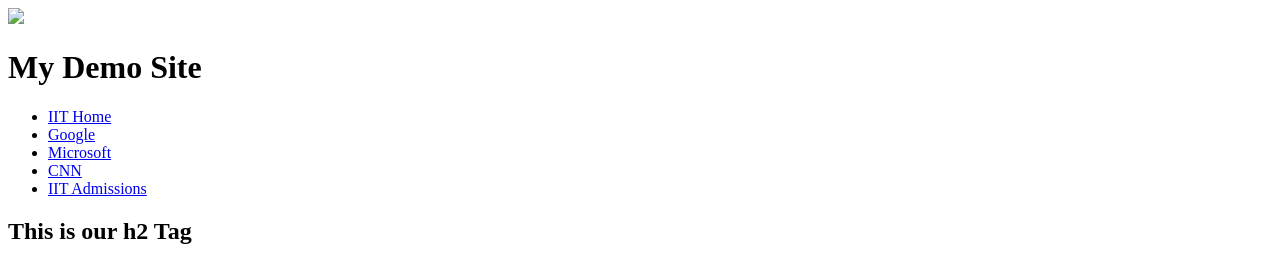
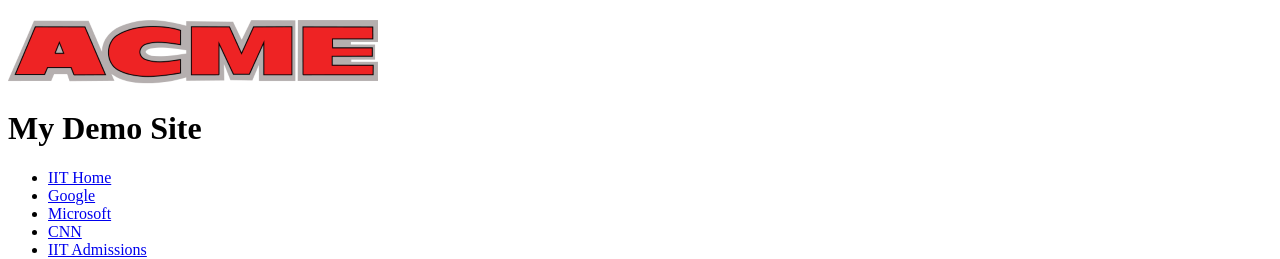
Before and after one commit to georgegregjr/Lab4ITMD361, a plain HTML site: page index.html in a window 1280 px wide. Shown: the top 259 px of the page. Drawn offline with Linux system fonts and the light colour scheme.

Commit message:
Added images folder and fixed skeleton

```diff
--- a/index.html
+++ b/index.html
@@ -1,15 +1,16 @@
 <!DOCTYPE html>
 <html lang="en">
-<head><title>HTML Clean Up Lab</title>
+
+<head>
+  <meta charset="utf-8">
+  <title>HTML Clean Up Lab</title>
 </head>
 
-
-
 <body>
-<div id="page-wrapper">
-<header id="header">
-			<a id="logo1" href="index.html"><img src="logo3.png"></a>
-			<h1>My Demo Site</h1>
+  <div id="page-wrapper">
+    <header id="header">
+	<a id="logo1" href="index.html"><img src="images/logo3.png" alt="the ACME logo in large red print"></a>
+	<h1>My Demo Site</h1>
 </header>
 <nav id="main-nav">
 <ul>
```
Also changed, not shown: images/logo3.png (added), images/main.png (added).
